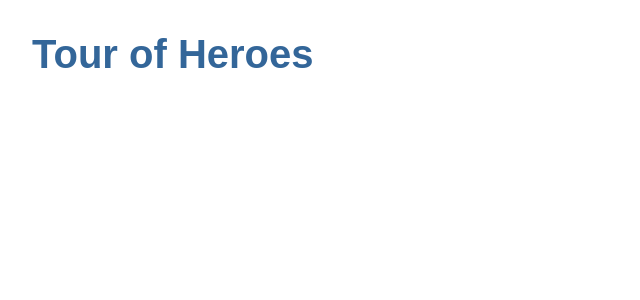
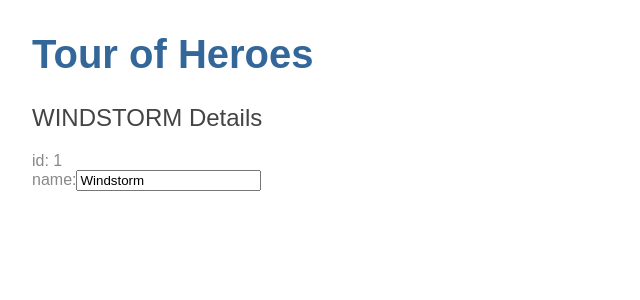
Before and after one commit to lafferjm/react-tour-of-heroes, a React (Create React App) app: page / in a window 1280 px wide. Shown: the top 300 px of the page, without its empty margins (0-640 px from the left). Built offline with nearby package versions, Linux system fonts and the light colour scheme.

Commit message:
hero component

```diff
--- a/src/App.js
+++ b/src/App.js
@@ -1,8 +1,13 @@
 import React from 'react';
 import './App.css';
 
+import Heroes from './components/heroes';
+
 const App = () => (
-  <h1>Tour of Heroes</h1>
+  <>
+    <h1>Tour of Heroes</h1>
+    <Heroes />
+  </>
 );
 
 export default App;
--- /dev/null
+++ b/src/components/heroes/index.js
@@ -0,0 +1,45 @@
+import React from 'react';
+
+class Heroes extends React.Component {
+  constructor(props) {
+    super(props);
+
+    this.state = {
+      hero: {
+        id: 1,
+        name: 'Windstorm'
+      }
+    };
+  }
+
+  updateHero = (event, id) => {
+    this.setState({
+      hero: {
+        id: id,
+        name: event.target.value
+      }
+    });
+  }
+
+  render() {
+    const { hero } = this.state;
+
+    return (
+      <>
+        <h2>{hero.name.toUpperCase()} Details</h2>
+        <div><span>id: </span>{hero.id}</div>
+        <div>
+          <label>name:
+            <input
+              placeholder="name"
+              value={hero.name}
+              onChange={event => this.updateHero(event, hero.id)}
+            />
+          </label>
+        </div>
+      </>
+    )
+  }
+};
+
+export default Heroes;
```
Also changed, not shown: package.json (line endings or trailing spaces), src/components/heroes/styles.css (added).
